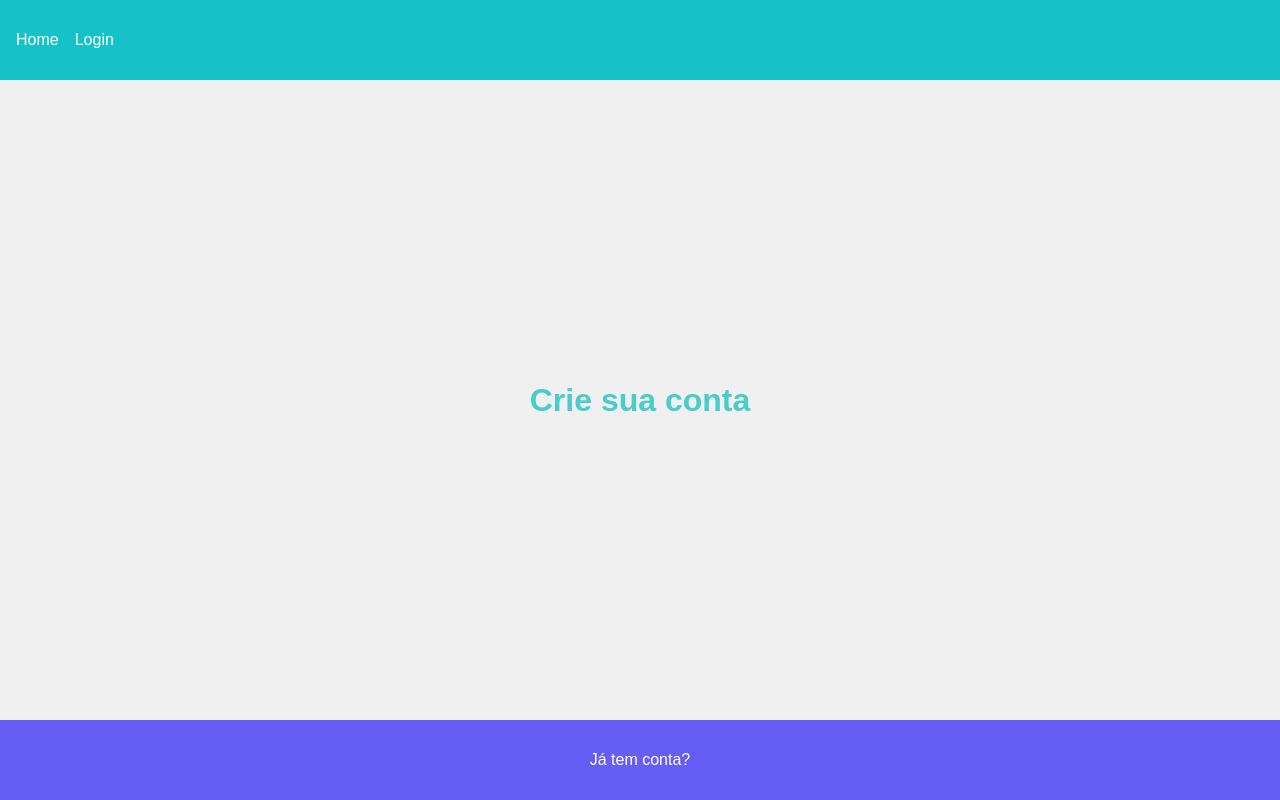
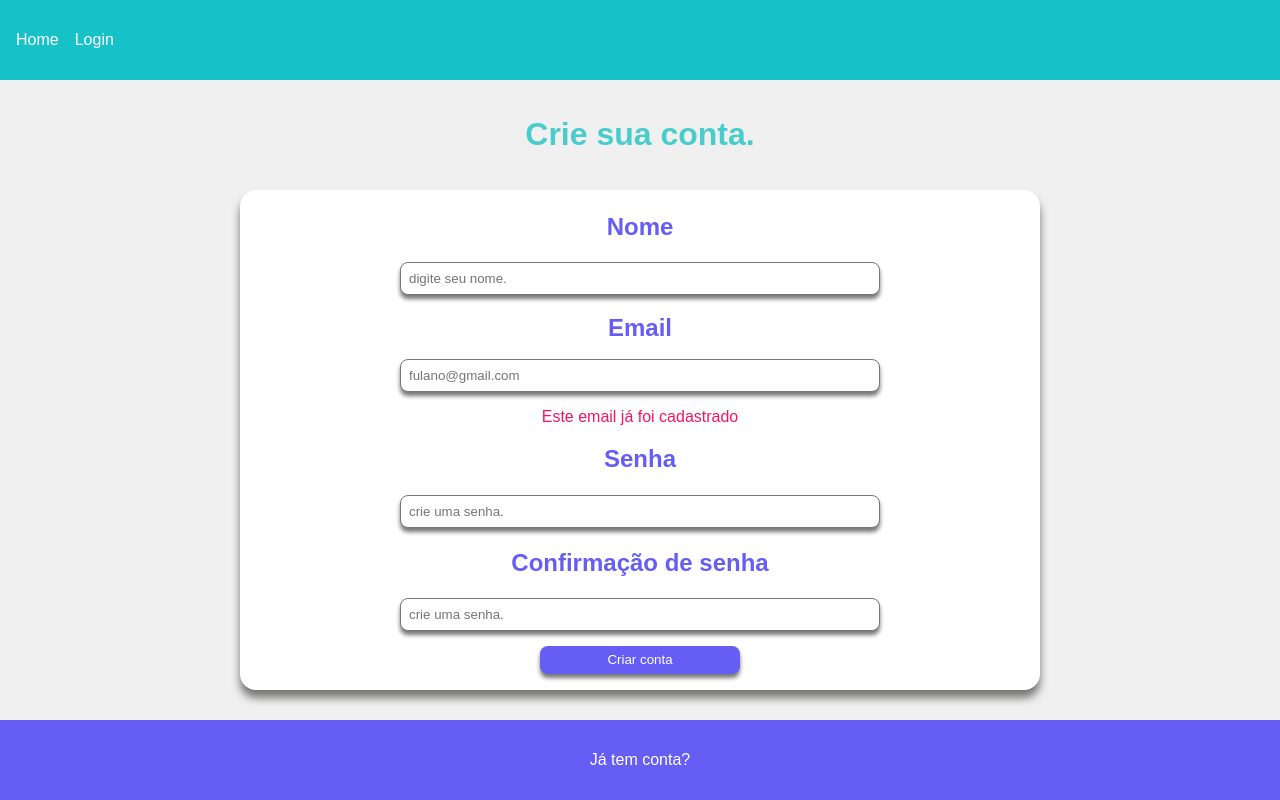
Before and after one commit to RichardRodriguesGomesDeJesus/Lotudy, a Next.js app: page /register in a window 1280 px wide. Built offline with nearby package versions, Linux system fonts and the light colour scheme.

Commit message:
update register.tsx

```diff
--- a/pages/register.tsx
+++ b/pages/register.tsx
@@ -1,5 +1,6 @@
 import Link from "next/link";
 import { Container, Footer, Header, Main, Title } from "../components/sharedstyles";
+import FormRegister from "../components/formRegister";
 
 export default function Register (){
     return (
@@ -11,7 +12,8 @@ export default function Register (){
                 </nav>
             </Header>
             <Main>
-                <Title>Crie  sua conta</Title>
+                <Title>Crie  sua conta.</Title>
+                <FormRegister/>
             </Main>
             <Footer>
                 <Link href={'/login'}>Já tem conta?</Link>
```
